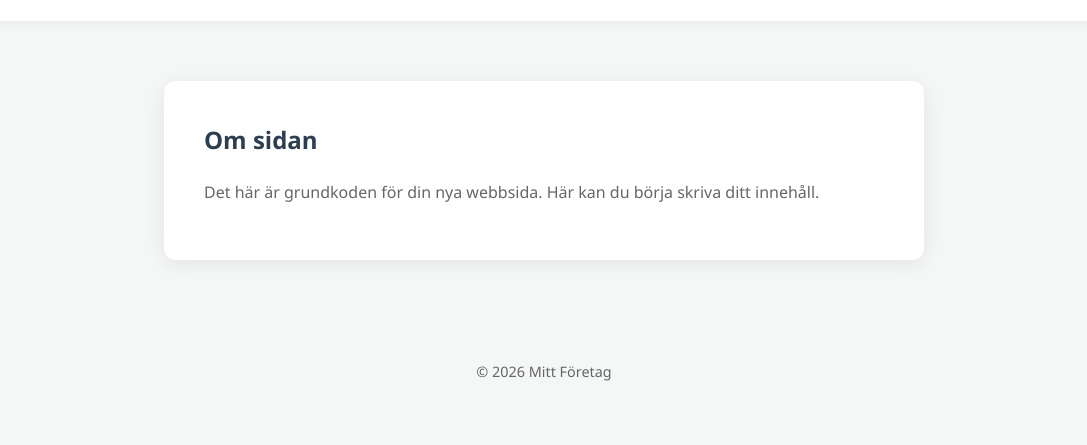
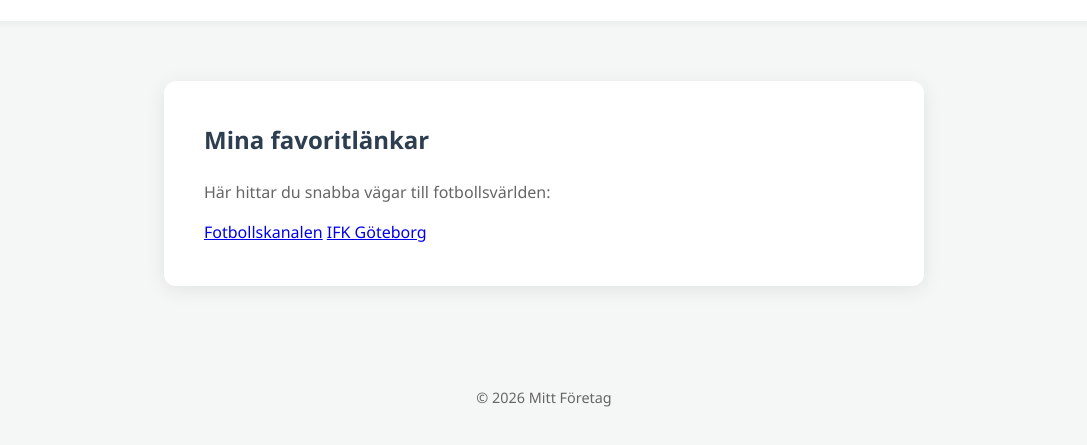
Before and after one commit to wilmerthorsson2/test-1, a plain HTML site: page index.html in a window 1280 px wide. Shown: the part 65-510 px from the top of the page, without its empty margins (96-1183 px from the left). Drawn offline with Linux system fonts and the light colour scheme.

Commit message:
Update index.html

```diff
--- a/index.html
+++ b/index.html
@@ -22,8 +22,13 @@
 
     <main>
         <section>
-            <h2>Om sidan</h2>
-            <p>Det här är grundkoden för din nya webbsida. Här kan du börja skriva ditt innehåll.</p>
+            <h2>Mina favoritlänkar</h2>
+            <p>Här hittar du snabba vägar till fotbollsvärlden:</p>
+
+            <div class="link-container">
+                <a href="https://www.fotbollskanalen.se" class="button-link fk-blue">Fotbollskanalen</a>
+                <a href="https://ifkgoteborg.se" class="button-link ifk-blue">IFK Göteborg</a>
+            </div>
         </section>
     </main>
 
```
